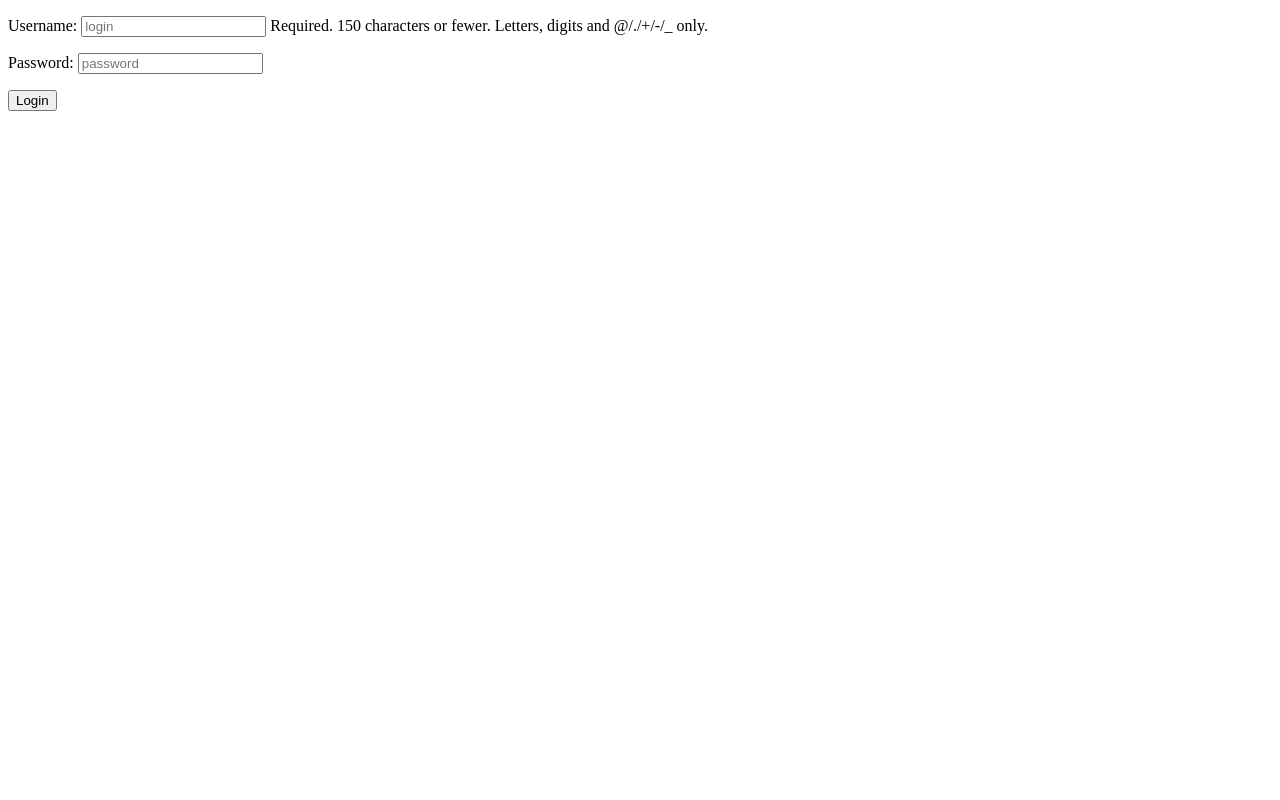
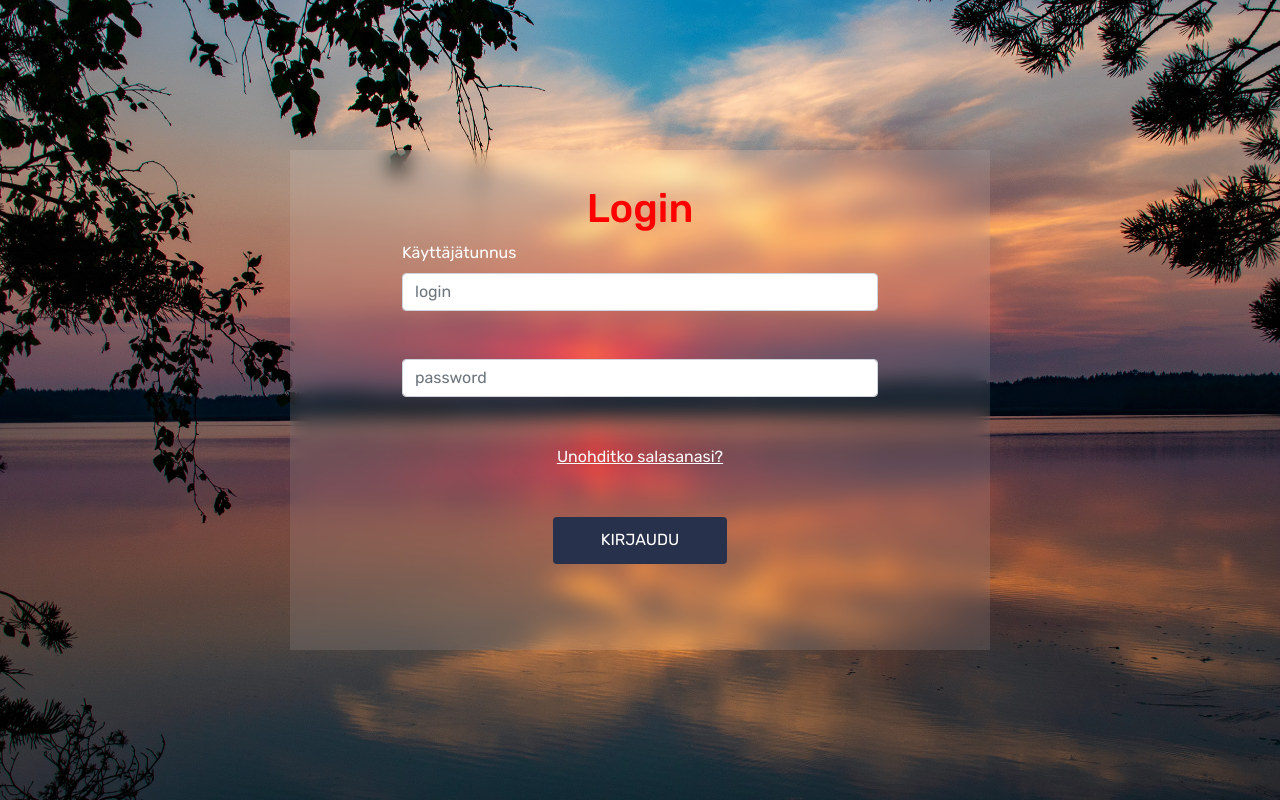
Before and after one commit to SergeiVasilyev/VarastohallintaR1, a Django app: page /login/ in a window 1280 px wide. Run offline with Django 4.2, Linux system fonts and the light colour scheme.

Commit message:
css + login bootstrap

```diff
--- a/varasto/views.py
+++ b/varasto/views.py
@@ -34,4 +34,6 @@ def logout_view(request):
 
 
 def index(request):
+    if not request.user.is_authenticated:
+        return redirect('login')
     return render(request, 'varasto/index.html')
--- a/varastoapp/settings.py
+++ b/varastoapp/settings.py
@@ -38,6 +38,7 @@ INSTALLED_APPS = [
     'django.contrib.messages',
     'django.contrib.staticfiles',
     'varasto',
+    'varastoapp',
 ]
 
 MIDDLEWARE = [
--- /dev/null
+++ b/varastoapp/static/varasto/login.css
@@ -0,0 +1,66 @@
+h1 {
+    /* color: #2D3748; */
+    color: red;
+    text-align: center;
+    font-family: inherit;
+    /* font-family: 'rubik'; */
+}
+
+html, body {
+    height: 100%;
+    margin: 0;
+}
+
+body * {
+    font-family: 'rubik';
+}
+
+.form {
+    width: 700px;
+    height: 500px;
+    padding: 2.2em 7em;
+    /* border: 1px solid green; */
+
+    background: rgba(255, 255, 255, 0.1);
+    mix-blend-mode: normal;
+    backdrop-filter: blur(10px);
+}
+
+.box {
+    display: flex;
+    height: 100%;
+    align-items: center;
+    justify-content: center;
+    /* border: 3px solid red; */
+    background: url('pics/background_pic.jpg');
+    background-size: cover;
+}
+
+.form .form-label {
+    color: white !important;
+}
+
+.form .form-text {
+    color: gainsboro !important;
+}
+
+.link_container {
+    text-align: center;
+}
+
+.botton_container {
+    display: flex;
+    justify-content: center;
+    /* border: 1px solid red; */
+}
+
+.btn-primary, .btn-primary:hover, .btn-primary:active, .btn-primary:visited {
+    text-transform: uppercase;
+    background-color: #28314B !important;
+    border: #28314B !important;
+    padding: 0.7em 3em !important;
+}
+
+.exm {
+    border: 3px solid green;
+}
--- a/varastoapp/templates/varasto/base.html
+++ b/varastoapp/templates/varasto/base.html
@@ -5,6 +5,11 @@
     <meta charset="UTF-8">
     <meta http-equiv="X-UA-Compatible" content="IE=edge">
     <meta name="viewport" content="width=device-width, initial-scale=1.0">
+    <link rel="stylesheet" type="text/css" href="{% static 'varasto/login.css' %}">
+    <link href="https://cdn.jsdelivr.net/npm/bootstrap@5.0.2/dist/css/bootstrap.min.css" rel="stylesheet" integrity="sha384-EVSTQN3/azprG1Anm3QDgpJLIm9Nao0Yz1ztcQTwFspd3yD65VohhpuuCOmLASjC" crossorigin="anonymous">
+    <link rel="preconnect" href="https://fonts.googleapis.com">
+    <link rel="preconnect" href="https://fonts.gstatic.com" crossorigin>
+    <link href="https://fonts.googleapis.com/css2?family=Rubik:wght@300;400;500;600;700;800;900&display=swap" rel="stylesheet">
     <title>{% block title %}{% endblock %}</title>
     {% block script %}{% endblock %}
 </head>
--- a/varastoapp/templates/varasto/login.html
+++ b/varastoapp/templates/varasto/login.html
@@ -6,16 +6,36 @@
 
 {% block content %}
 
-<div>
-    <form method="post" autocomplete="off" enctype="multipart/form-data">
-        {% csrf_token %}
-        {{form.as_p}}
 
+<div class="box">
 
-        <button type="submit">Login</button>
-    </form>
+    <div class="form">
+        <h1>Login</h1>
+        <form method="post">
+            {% csrf_token %}
+            <div class="mb-5">
+                <label for="exampleInputEmail1" class="form-label">Käyttäjätunnus</label>
+                {{form.username}}
+                <!-- <input type="email" class="form-control" id="exampleInputEmail1" aria-describedby="emailHelp"> -->
+                <!-- <div id="emailHelp" class="form-text">We'll never share your email with anyone else.</div> -->
+            </div>
+            <div class="mb-5">
+                {{form.password}}
+                <!-- <label for="exampleInputPassword1" class="form-label">Password</label>
+                <input type="password" class="form-control" id="exampleInputPassword1"> -->
+            </div>
+            <div class="mb-5 link_container">
+                <a href="#" class="link-light link">Unohditko salasanasi?</a>
+            </div>
+            <div class="botton_container mt-5">
+                <button type="submit" class="btn btn-primary">Kirjaudu</button>
+            </div>
+        </form>
+    </div>
 </div>
 
 
 
+
+
 {% endblock %}
```
Also changed, not shown: varastoapp/static/varasto/pics/background_pic.jpg (added).
